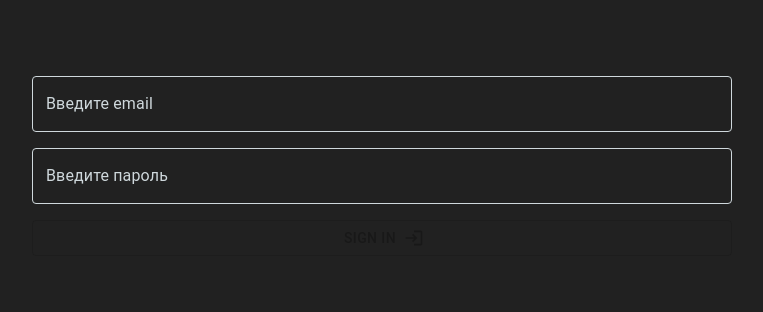
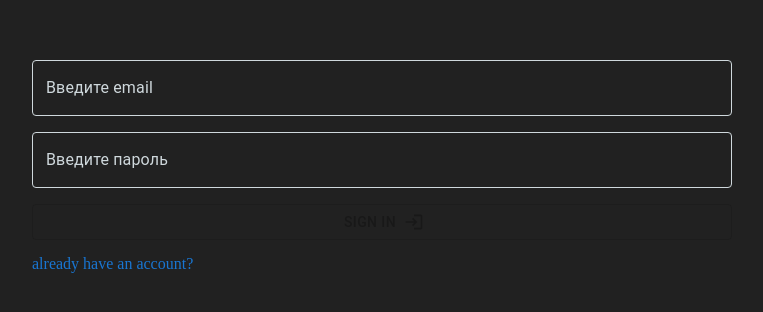
Before and after one commit to fermer123/cw, a React app in the folder task/: page /register in a window 1280 px wide. Shown: the part 234-546 px from the top of the page, without its empty margins (258-1021 px from the left). Built offline with nearby package versions, Linux system fonts and the light colour scheme.

Commit message:
NavigateLabel

```diff
--- a/task/src/components/Pages/Login/Login.tsx
+++ b/task/src/components/Pages/Login/Login.tsx
@@ -5,6 +5,7 @@ import * as Yup from 'yup';
 
 import useLocalStorage from '@src/components/component/Hook/UseLocalStorage/useLocalStorage';
 import InputForm from '@src/components/component/InputForm/InputForm';
+import NavigateLabel from '@src/components/component/NavigateLabel/NavigateLabel';
 import PostButton from '@src/components/component/PostButton/PostButton';
 import {IAuthData} from '@src/types';
 
@@ -41,7 +42,7 @@ const Login: FC = () => {
 
   const switchAuthForm = useCallback(() => {
     setErrorLogin('');
-    push('/login');
+    push('/register');
   }, [push]);
 
   return (
@@ -77,6 +78,10 @@ const Login: FC = () => {
               label='LOG IN'
             />
             {!!errorLogin && <ErrorAlert label={errorLogin} color='error' />}
+            <NavigateLabel
+              label='don`t have an account?'
+              switchAuth={switchAuthForm}
+            />
           </Auth>
         </Form>
       )}
--- a/task/src/components/Pages/Register/Register.tsx
+++ b/task/src/components/Pages/Register/Register.tsx
@@ -5,6 +5,7 @@ import * as Yup from 'yup';
 
 import useLocalStorage from '@src/components/component/Hook/UseLocalStorage/useLocalStorage';
 import InputForm from '@src/components/component/InputForm/InputForm';
+import NavigateLabel from '@src/components/component/NavigateLabel/NavigateLabel';
 import PostButton from '@src/components/component/PostButton/PostButton';
 import {IAuthData} from '@src/types';
 
@@ -31,7 +32,7 @@ const Register: FC = () => {
     register({
       email: values.email,
       password: values.password,
-      setError: setErrorLogin,
+      setError: setErrorRegister,
       push,
       setUser,
     });
@@ -79,6 +80,10 @@ const Register: FC = () => {
             {!!errorRegister && (
               <ErrorAlert label={errorRegister} color='error' />
             )}
+            <NavigateLabel
+              label='already have an account?'
+              switchAuth={switchAuthForm}
+            />
           </Auth>
         </Form>
       )}
--- /dev/null
+++ b/task/src/components/component/NavigateLabel/NavigateLabel.tsx
@@ -0,0 +1,18 @@
+import {FC} from 'react';
+
+import LabelNavigate from './NavigateLabel_style';
+
+export interface INavigateLabel {
+  label: string;
+  switchAuth: () => void;
+}
+
+const NavigateLabel: FC<INavigateLabel> = ({label, switchAuth}) => {
+  return (
+    <LabelNavigate underline='hover' onClick={switchAuth}>
+      {label}
+    </LabelNavigate>
+  );
+};
+
+export default NavigateLabel;
--- /dev/null
+++ b/task/src/components/component/NavigateLabel/NavigateLabel_style.ts
@@ -0,0 +1,12 @@
+import styled from 'styled-components';
+
+import {Link} from '@mui/material';
+import colors from '@src/default_variables';
+
+const LabelNavigate = styled(Link)`
+  margin: 0 auto;
+  color: ${colors.default};
+  font-size: 0.7rem;
+`;
+
+export default LabelNavigate;
```
Also changed, not shown: 1 other file (tests, documents, lock files or other folders).
